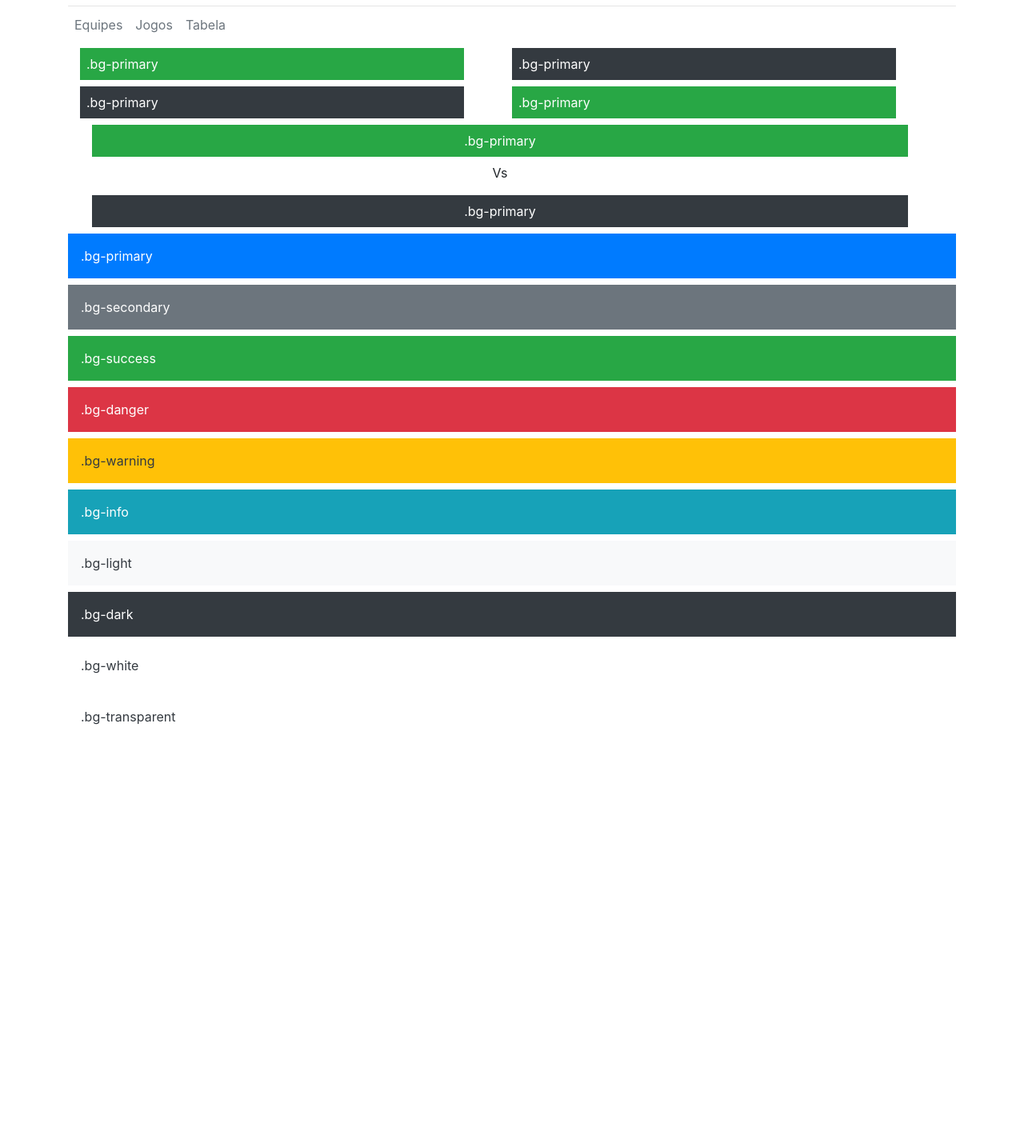
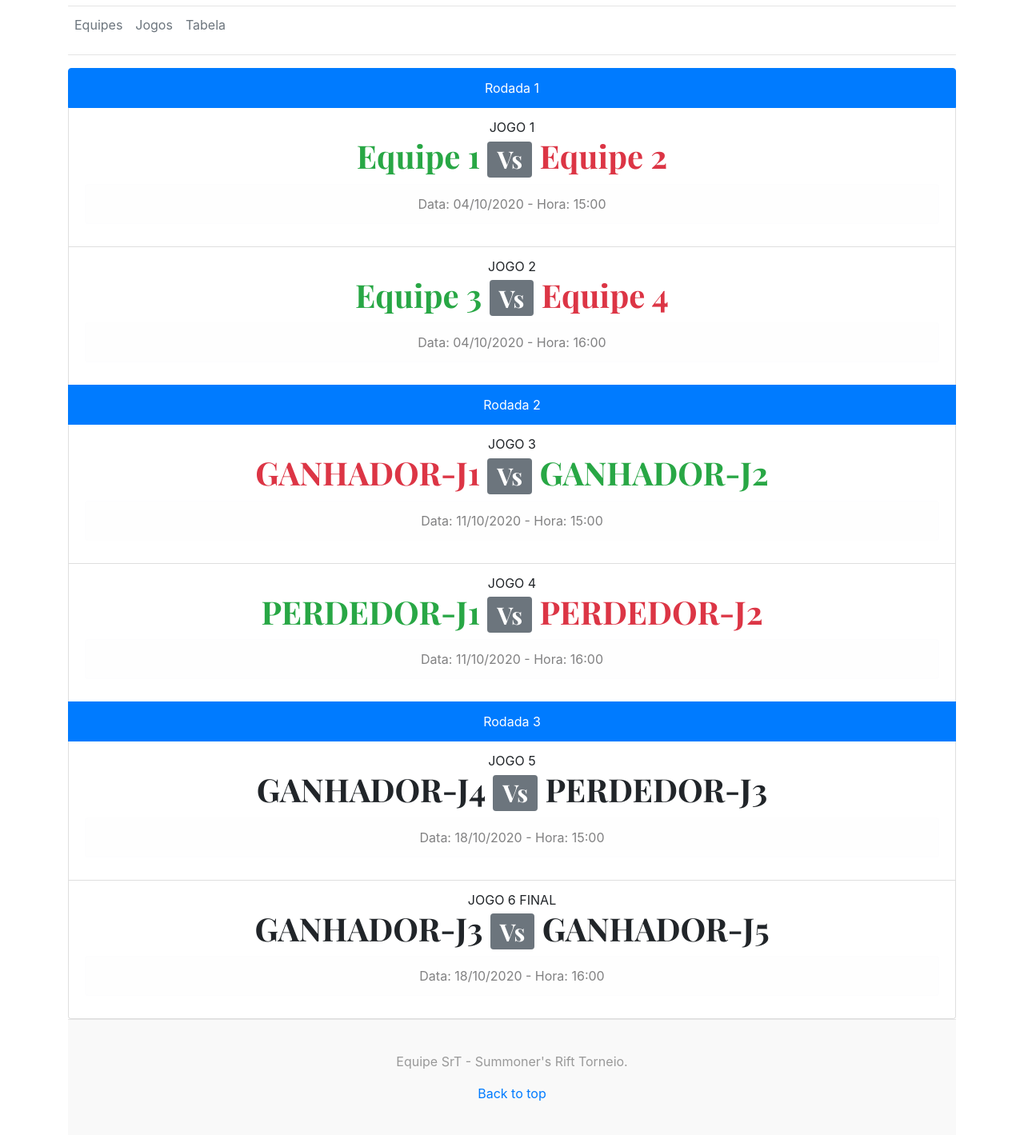
Before and after one commit to guizoio/torneio_web, a plain HTML site: page web/jogos.html in a window 1280 px wide. Shown: the part 65-1484 px from the top of the page at 80% size. Before the commit the page ends 997 px from the top, so only its background shows below. Drawn offline with nearby package versions, Linux system fonts and the light colour scheme.

Commit message:
conclusao tela jogo

```diff
--- /dev/null
+++ b/web/app1.js
@@ -0,0 +1 @@
+console.log("teste");
--- a/web/jogos.html
+++ b/web/jogos.html
@@ -76,61 +76,93 @@
         </nav>
       </div>
 
+   <hr>
 
-
-      <div class="row col-md-12">
-        <div class="col-md-6">
-          <div class="row col-md-12">
-            <div class="p-2 mb-2 bg-success text-white" style="width: inherit;">.bg-primary</div>
+   <div style="text-align: -webkit-center;">
+    <ul class="list-group">
+      <li class="list-group-item active">Rodada 1</li>
+      <li class="list-group-item">
+        JOGO 1
+        <h1>
+          <div class="text-success" style="display: contents;">Equipe 1</div>
+          <span class="badge badge-secondary"> Vs </span>
+          <div class="text-danger" style="display: contents;">Equipe 2</div>
+        </h1>
+        <div class="alert alert-light" role="alert">
+          Data: 04/10/2020 - Hora: 15:00
         </div>
-          <div class="row col-md-12">
-            <div class="p-2 mb-2 bg-dark text-white" style="width: inherit;">.bg-primary</div>
+      </li>
+      <li class="list-group-item">
+        JOGO 2
+        <h1>
+          <div class="text-success" style="display: contents;">Equipe 3</div>
+          <span class="badge badge-secondary"> Vs </span>
+          <div class="text-danger" style="display: contents;">Equipe 4</div>
+        </h1>
+        <div class="alert alert-light" role="alert">
+          Data: 04/10/2020 - Hora: 16:00
         </div>
+      </li>
+      <li class="list-group-item active">Rodada 2</li>
+      <li class="list-group-item">
+        JOGO 3
+        <h1>
+          <div class="text-danger" style="display: contents;">GANHADOR-J1</div>
+          <span class="badge badge-secondary"> Vs </span>
+          <div class="text-success" style="display: contents;">GANHADOR-J2</div>
+        </h1>
+        <div class="alert alert-light" role="alert">
+          Data: 11/10/2020 - Hora: 15:00
         </div>
-        <div class="col-md-6">
-          <div class="row col-md-12">
-            <div class="p-2 mb-2 bg-dark text-white" style="width: inherit;">.bg-primary</div>
+      </li>
+      <li class="list-group-item">
+        JOGO 4
+        <h1>
+          <div class="text-success" style="display: contents;">PERDEDOR-J1</div>
+          <span class="badge badge-secondary"> Vs </span>
+          <div class="text-danger" style="display: contents;">PERDEDOR-J2</div>
+        </h1>
+        <div class="alert alert-light" role="alert">
+          Data: 11/10/2020 - Hora: 16:00
         </div>
-          <div class="row col-md-12">
-            <div class="p-2 mb-2 bg-success text-white" style="width: inherit;">.bg-primary</div>
+      </li>
+      <li class="list-group-item active">Rodada 3</li>
+      <li class="list-group-item">
+        JOGO 5
+        <h1>
+          <div class="" style="display: contents;">GANHADOR-J4</div>
+          <span class="badge badge-secondary"> Vs </span>
+          <div class="" style="display: contents;">PERDEDOR-J3</div>
+        </h1>
+        <div class="alert alert-light" role="alert">
+          Data: 18/10/2020 - Hora: 15:00
         </div>
+      </li>
+      <li class="list-group-item">
+        JOGO 6 FINAL
+        <h1>
+          <div class="" style="display: contents;">GANHADOR-J3</div>
+          <span class="badge badge-secondary"> Vs </span>
+          <div class="" style="display: contents;">GANHADOR-J5</div>
+        </h1>
+        <div class="alert alert-light" role="alert">
+          Data: 18/10/2020 - Hora: 16:00
         </div>
-      </div>
-
-      <div class="row col-md-12">
-        <div class="col-md-12" style="text-align: -webkit-center;">
-          <div class="row col-md-12">
-            <div class="p-2 mb-2 bg-success text-white" style="width: inherit;">.bg-primary</div>
-          </div>
-          <div class="row col-md-12" style="place-content: center">
-            <p>Vs</p>
-          </div>
-          <div class="row col-md-12">
-            <div class="p-2 mb-2 bg-dark text-white" style="width: inherit;">.bg-primary</div>
-          </div>
-        </div>
-
+      </li>
    </div>
 
 
-      <div class="p-3 mb-2 bg-primary text-white">.bg-primary</div>
-      <div class="p-3 mb-2 bg-secondary text-white">.bg-secondary</div>
-      <div class="p-3 mb-2 bg-success text-white">.bg-success</div>
-      <div class="p-3 mb-2 bg-danger text-white">.bg-danger</div>
-      <div class="p-3 mb-2 bg-warning text-dark">.bg-warning</div>
-      <div class="p-3 mb-2 bg-info text-white">.bg-info</div>
-      <div class="p-3 mb-2 bg-light text-dark">.bg-light</div>
-      <div class="p-3 mb-2 bg-dark text-white">.bg-dark</div>
-      <div class="p-3 mb-2 bg-white text-dark">.bg-white</div>
-      <div class="p-3 mb-2 bg-transparent text-dark">.bg-transparent</div>
 
 
-    <!-- <footer class="blog-footer">
+
+
+
+    <footer class="blog-footer">
       <p>Equipe SrT - Summoner's Rift Torneio.</p>
       <p>
         <a href="#">Back to top</a>
       </p>
-    </footer> -->
+    </footer>
 
 
 
```
Also changed, not shown: index.html (+2 -0 lines), web/app-cadastro.js (+3 -4 lines), web/cadastro.html (+2 -1 lines). Lines whose indentation alone changed are shown as unchanged.
